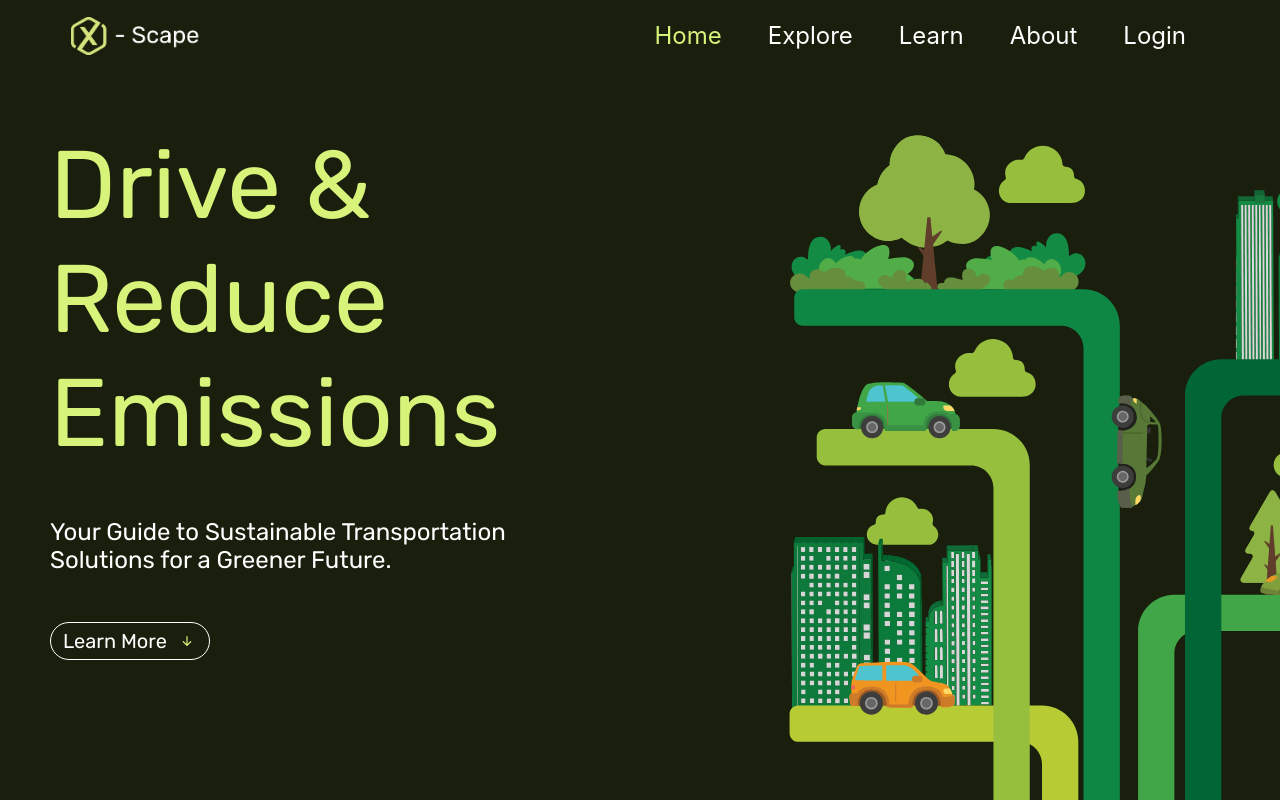
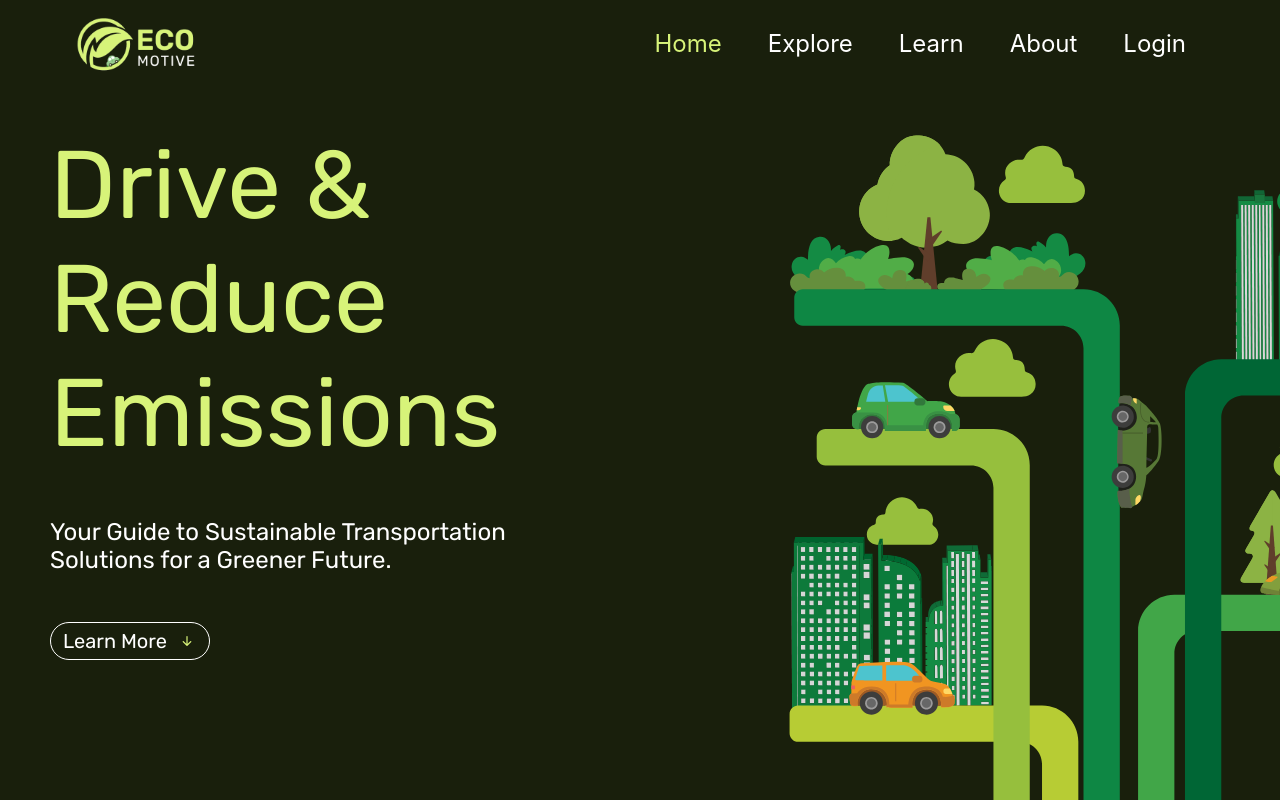
Before and after one commit to weifanwu/EcoMotive, a React (Create React App) app in the folder frontend/: page / in a window 1280 px wide. Shown: the top 800 px of the page. Built offline with nearby package versions, Linux system fonts and the light colour scheme; no server answers.

Commit message:
new logogit add .git add .

```diff
--- a/frontend/src/components/Learning/FAQs.js
+++ b/frontend/src/components/Learning/FAQs.js
@@ -54,10 +54,10 @@ const SideNavbarPage = () => {
                         <div key={index} id={module.id} className="mt-5">
                             <h2>{module.name}</h2>
                             {(module.id === "Myths") && (
-                                <img className="infographic" src='/imgs/myths.png'/>
+                                <img className="infographic" src='/imgs/myths.png' alt="Common Myths Surrounding EVs"/>
                             )}
                                {(module.id === "FAQs") && (
-                                <img className="infographic" src='/imgs/FAQ.png'/>
+                                <img className="infographic" src='/imgs/FAQ.png' alt="Frequently Ask questions about EVs"/>
                             )}
                             {/* Render paragraphs */}
                             {module.paragraphs.map((paragraph, pIndex) => (
--- a/frontend/src/components/Navbar/navbar.js
+++ b/frontend/src/components/Navbar/navbar.js
@@ -14,7 +14,7 @@ function Navbar(props) {
 			<nav className="nav-bar fixed-top navbar navbar-expand-sm navbar-dark">
 				<div className="container-fluid">
 					<NavLink to="/" className="web-logo navbar-brand">
-						<img src="/imgs/logo.png" alt="EcoMotive" className="logo-img" />
+						<img src="/imgs/newLogo.png" alt="EcoMotive" className="logo-img" />
 					</NavLink>
 
 					{/* Hamburger Menu Button */}
@@ -107,7 +107,7 @@ function Navbar(props) {
 
 			<footer className="footer">
 				<div className="footer-logo">
-					<img src="/imgs/" alt="Logo" />
+					<img src="/imgs/newlogo.png" alt="Logo" />
 				</div>
 				<div className="footer-info">
 					<span>&copy; 2024 Capstone EcoMotive</span>
```
Also changed, not shown: frontend/public/imgs/NewLogo.png (added).
